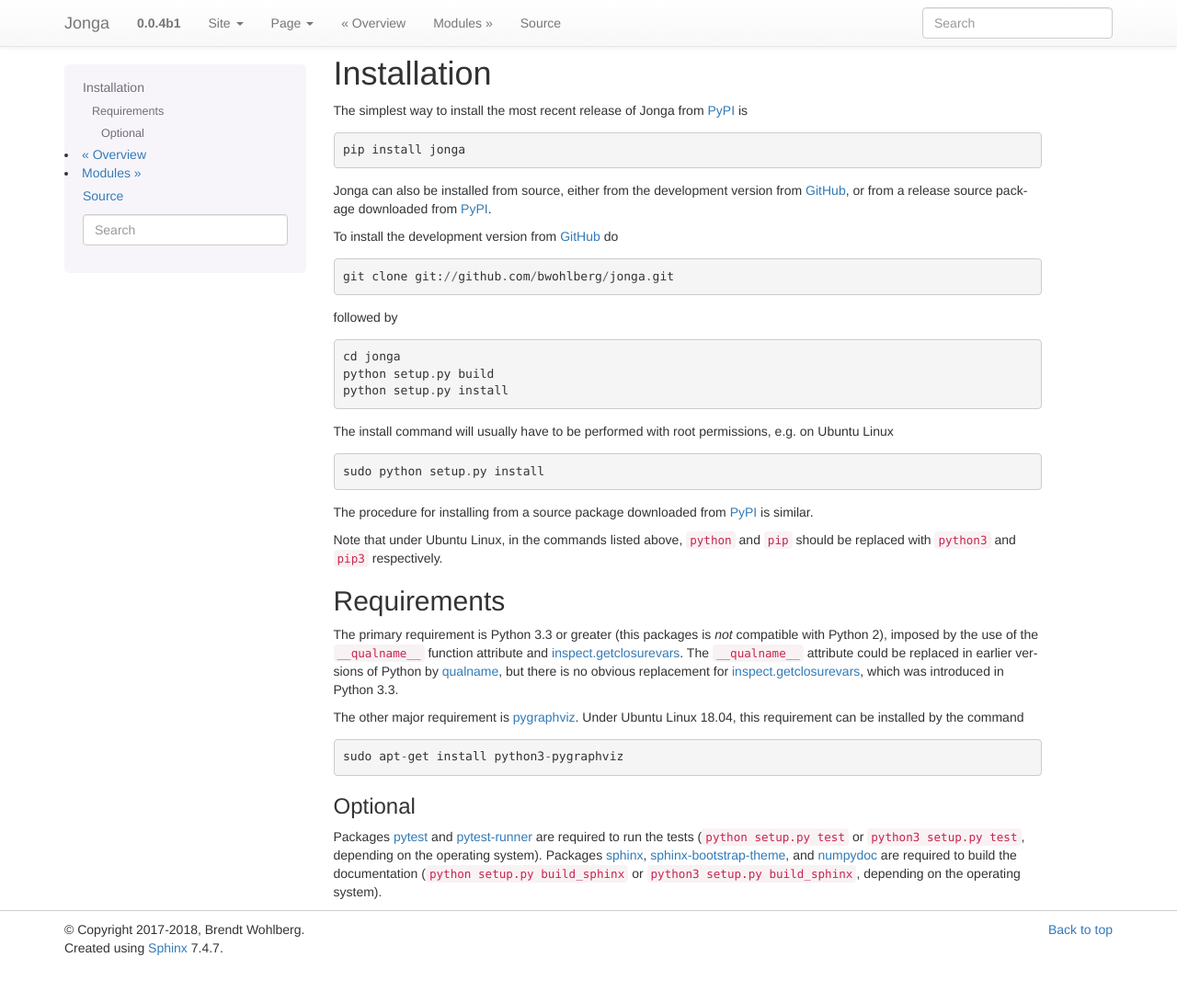
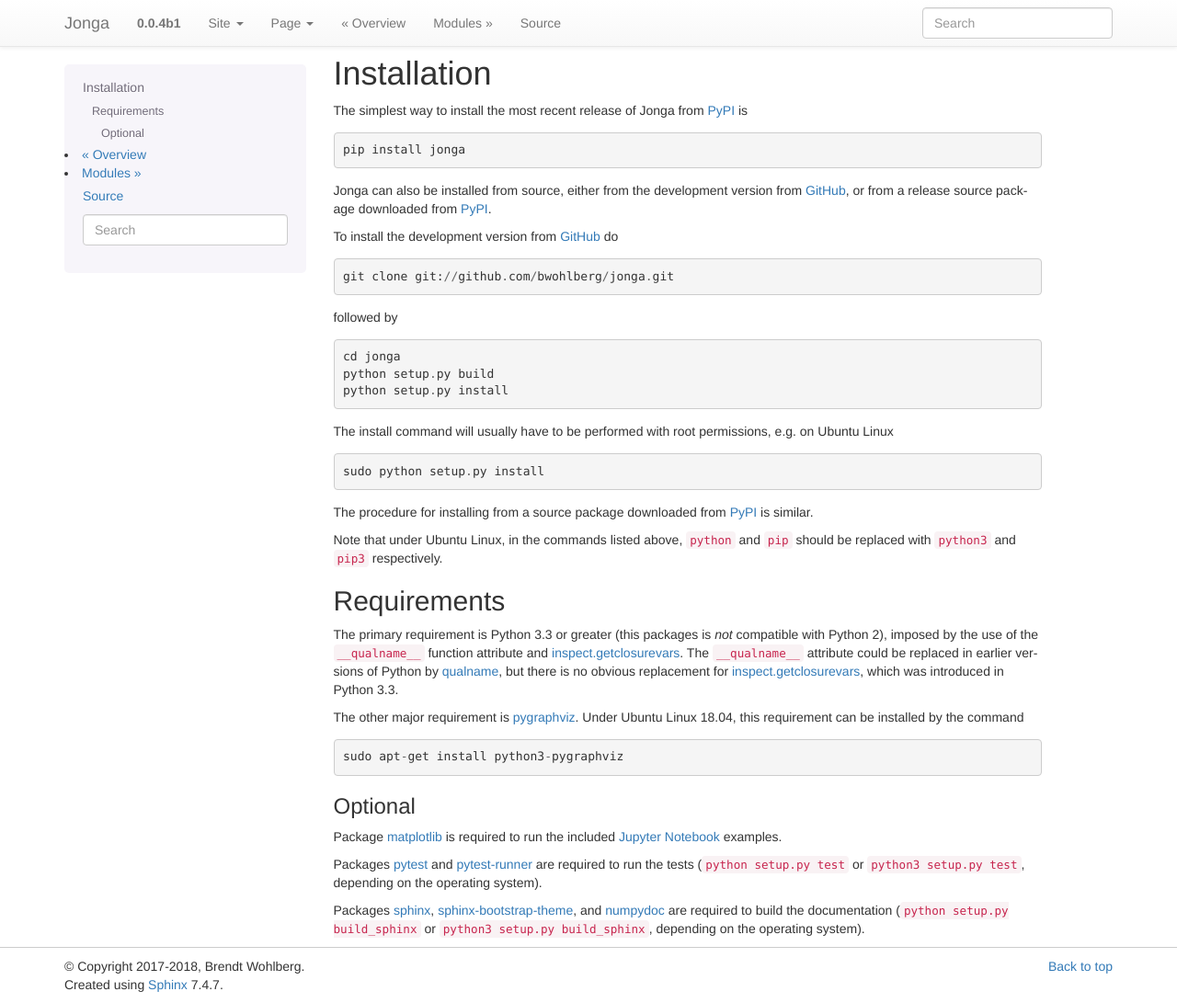
Before and after one commit to bwohlberg/jonga, a Sphinx documentation site: the page built from docs/source/install.rst, in a window 1280 px wide and 1091 px high. Shown: the whole window at 92% size. Built offline with Sphinx 7.4.7, drawn with Linux system fonts in a browser that asks for light colours.

Commit message:
Edited optional requirement description

```diff
--- a/docs/source/install.rst
+++ b/docs/source/install.rst
@@ -58,7 +58,8 @@
 <https://docs.python.org/3/library/inspect.html#inspect.getclosurevars>`_,
 which was introduced in Python 3.3.
 
-The other major requirement is `pygraphviz <https://pygraphviz.github.io/>`_. Under Ubuntu Linux 18.04, this requirement can be installed by the command
+The other major requirement is `pygraphviz <https://pygraphviz.github.io/>`_.
+Under Ubuntu Linux 18.04, this requirement can be installed by the command
 
 ::
 
@@ -66,14 +67,20 @@
 
 
 
+
 Optional
 ^^^^^^^^
+
+Package `matplotlib <http://matplotlib.org>`_ is required to run the
+included `Jupyter Notebook <http://jupyter.org/>`_ examples.
 
 Packages `pytest <https://github.com/pytest-dev/pytest>`_ and
 `pytest-runner <https://github.com/pytest-dev/pytest-runner>`_ are
 required to run the tests (``python setup.py test`` or ``python3
-setup.py test``, depending on the operating system). Packages `sphinx
-<http://www.sphinx-doc.org/en/stable>`_, `sphinx-bootstrap-theme
+setup.py test``, depending on the operating system).
+
+Packages `sphinx <http://www.sphinx-doc.org/en/stable>`_,
+`sphinx-bootstrap-theme
 <http://ryan-roemer.github.io/sphinx-bootstrap-theme/README.html>`_,
 and `numpydoc <https://github.com/numpy/numpydoc>`_ are required to
 build the documentation (``python setup.py build_sphinx`` or
```
Also changed, not shown: README.rst (+13 -6 lines).
